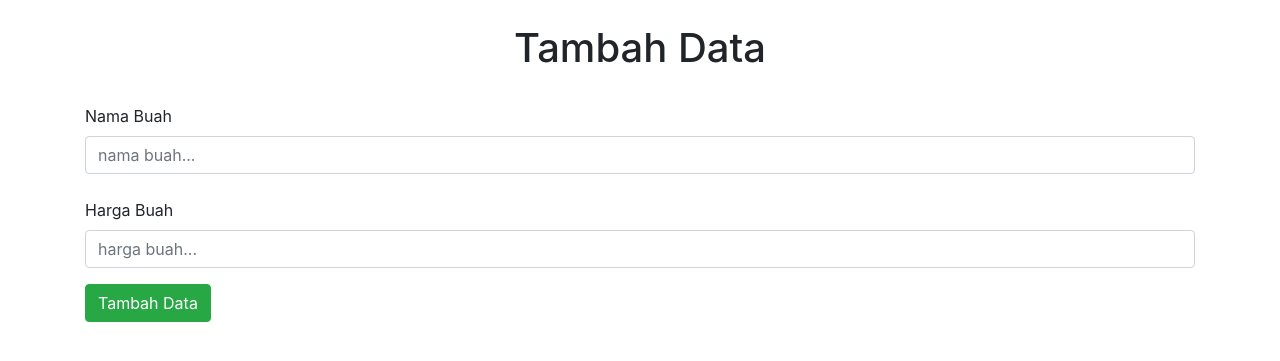
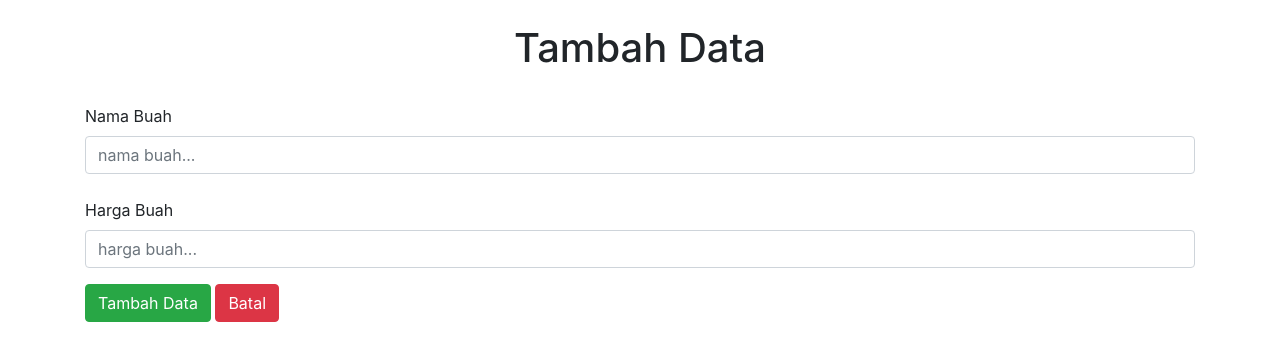
Before and after one commit to andrinur13/crud-bootstrap, a PHP site: page /tambah.php in a window 1280 px wide. Shown: the top 361 px of the page. Run offline with PHP 8.4, Linux system fonts and the light colour scheme.

Commit message:
menambahakan tombol batal di edit.php dan tambah.php

```diff
--- a/edit.php
+++ b/edit.php
@@ -72,7 +72,7 @@
             <?php endforeach; ?>
 
             <input type="submit" class="btn btn-primary" name="perbarui" value="Perbarui Data">
-
+            <a href="index.php" class="btn btn-danger">Batal</a>
         </form>
 
     </div>
--- a/tambah.php
+++ b/tambah.php
@@ -42,6 +42,7 @@
             </div>
 
             <input type="submit" class="btn btn-success" name="tambah" value="Tambah Data">
+            <a href="index.php" class="btn btn-danger">Batal</a>
 
         </form>
     </div>
```
